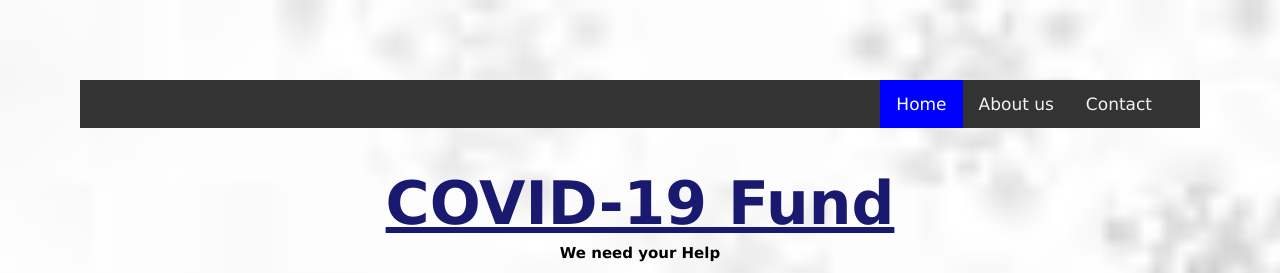
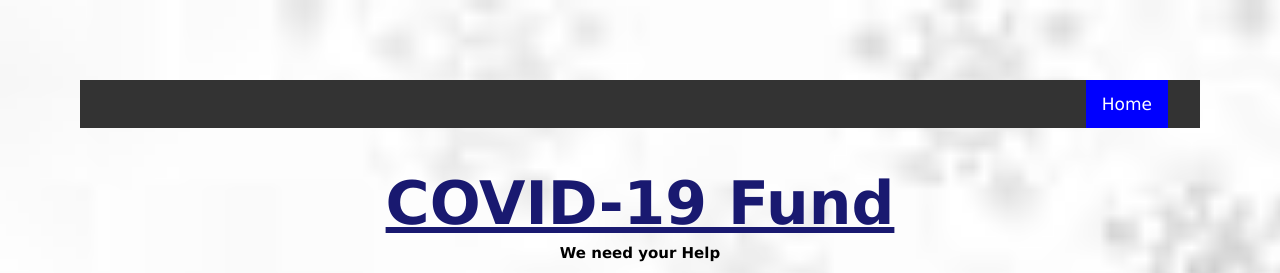
Before and after one commit to Ayushparikh-code/HackCovid, a Flask app: page /donation in a window 1280 px wide. Shown: the top 273 px of the page. Run offline with Flask 2, Linux system fonts and the light colour scheme; parts of the project's set-up code (start-up, migrations or seed data) failed here and were passed over; some libraries are stand-ins or nearby versions.

Commit message:
Update donation.html

```diff
--- a/templates/donation.html
+++ b/templates/donation.html
@@ -189,8 +189,8 @@ body {
 <div class="navbar">
    <!-- Navigation bar -->
 	<form><script src="https://checkout.razorpay.com/v1/payment-button.js" data-payment_button_id="pl_HWVNpCs7hBvODX" async>  </script> </form>
-    <a href="contact.html">Contact</a>
-	<a href="about.html">About us</a>
+<!--     <a href="contact.html">Contact</a>
+	<a href="about.html">About us</a> -->
     <a class="active" href="/">Home</a>
   </div>
 <h1><u>COVID-19 Fund</u></h1>
```
